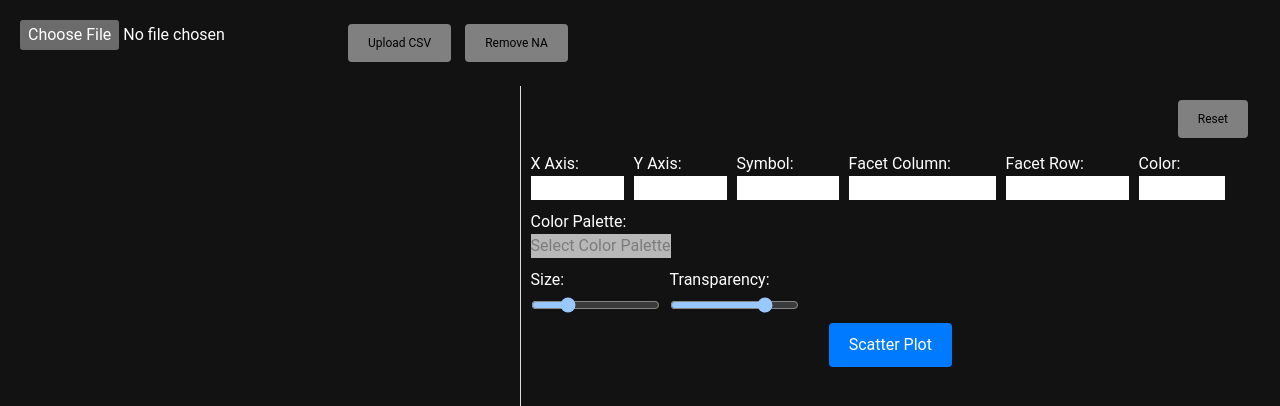
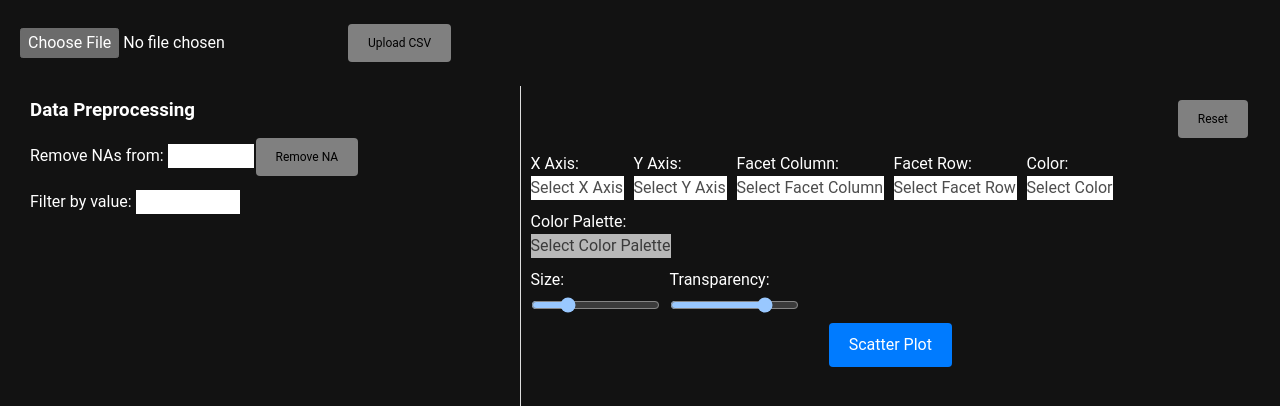
Before and after one commit to ks6pita/plot-ex, a Vue app in the folder frontend/: page / in a window 1280 px wide. Shown: the top 406 px of the page. Built offline with nearby package versions, Linux system fonts and the light colour scheme.

Commit message:
add value filter

```diff
--- a/frontend/components.d.ts
+++ b/frontend/components.d.ts
@@ -7,6 +7,10 @@ export {}
 
 declare module 'vue' {
   export interface GlobalComponents {
+    DataTable: typeof import('./src/components/DataTable.vue')['default']
+    DescribedTable: typeof import('./src/components/DescribedTable.vue')['default']
+    FileUpload: typeof import('./src/components/FileUpload.vue')['default']
     HelloWorld: typeof import('./src/components/HelloWorld.vue')['default']
+    ScatterPlot: typeof import('./src/components/ScatterPlot.vue')['default']
   }
 }
--- a/frontend/src/App.vue
+++ b/frontend/src/App.vue
@@ -1,6 +1,6 @@
 <script setup lang="ts">
 import axios from "axios";
-import { ref, reactive, computed } from "vue";
+import { ref, reactive, computed, watch } from "vue";
 import Plotly from "plotly.js-dist-min";
 
 // APIエンドポイントの設定
@@ -37,7 +37,6 @@ const plotSettings = reactive({
   color: '',
   facet_col: '',
   facet_row: '',
-  symbol: '',
   size: 6,
   opacity: 0.8,
   colorPalette: ''
@@ -72,14 +71,26 @@ const handleUpload = async () => {
 };
 
 // NA値を削除する処理
-const handleRemoveNA = async () => {
+const handleRemoveNA = async (columns: string[]) => {
   try {
     error.value = null; // エラーメッセージをクリア
-    const response = await axios.post(endpoint + "/remove_na"); // サーバーにNA値削除をリクエスト
+    const response = await axios.post(endpoint + "/remove_na", { columns }); // サーバーにNA値削除をリクエスト
     updateTableState(response.data); // レスポンスデータでテーブルの状態を更新
   } catch (error) {
     console.error("Remove NA error:", error);
     error.value = "Error removing NA values"; // エラーメッセージを設定
+  }
+};
+
+// 指定した値の範囲でフィルタリングする処理
+const handleFilterByValue = async (column: string, values: any[]) => {
+  try {
+    error.value = null; // エラーメッセージをクリア
+    const response = await axios.post(endpoint + "/filter_by_value", { column, values }); // サーバーにフィルタをリクエスト
+    updateTableState(response.data); // レスポンスデータでテーブルの状態を更新
+  } catch (error) {
+    console.error("Filter by value error:", error);
+    error.value = "Error filtering by value"; // エラーメッセージを設定
   }
 };
 
@@ -111,7 +122,6 @@ const resetPlotSettings = () => {
   plotSettings.color = '';
   plotSettings.facet_col = '';
   plotSettings.facet_row = '';
-  plotSettings.symbol = '';
   plotSettings.size = 6;
   plotSettings.opacity = 0.8;
   plotSettings.colorPalette = '';
@@ -144,30 +154,46 @@ const getNonNumericColumns = computed(() => {
 
 // 選択されたパラメータに応じてドロップダウンの背景色を変更する関数
 const dropdownStyle = (selected: string) => {
-  if (selected) {
-    if (selected === 'Default') {
-      return { backgroundColor: 'white' };
-    }
-    return { backgroundColor: 'lightblue' };
-  }
-  return { backgroundColor: 'white' };
+  return selected ? { backgroundColor: 'lightblue', color: '#4d4d4d' } : { backgroundColor: 'white', color: '#4d4d4d' };
 };
 
 // カラーパレットの選択肢
 const colorPalettes = ['Default', 'jet', 'RdBu', 'RdBu_r', 'Blues', 'Reds', 'Greens'];
 
+// カラムのユニーク値または数値範囲を取得する関数
+const columnValues = ref<any[]>([]);
+const selectedRemoveNAColumn = ref<string | null>(null);
+const selectedFilterColumn = ref<string | null>(null);
+const selectedFilterValues = ref<any[]>([]);
+
+watch(selectedFilterColumn, async (newColumn) => {
+  if (newColumn) {
+    try {
+      const response = await axios.post(endpoint + "/get_column_values", { column: newColumn });
+      columnValues.value = response.data.values;
+      selectedFilterValues.value = [];
+    } catch (error) {
+      console.error("Error fetching column values:", error);
+      error.value = "Error fetching column values"; // エラーメッセージを設定
+    }
+  } else {
+    columnValues.value = [];
+  }
+});
 </script>
 
 <template>
   <div class="container">
-    <div class="controls">
-      <!-- ファイル選択用のインプット -->
-      <input type="file" @change="handleFileChange" />
-      <!-- CSVファイルアップロードボタン -->
-      <button type="button" @click="handleUpload">Upload CSV</button>
-      <!-- NA値削除ボタン -->
-      <button type="button" @click="handleRemoveNA">Remove NA</button>
-    </div>
+    <!-- ヘッダーエリア -->
+    <header class="header">
+      <div class="header-left">
+        <input type="file" @change="handleFileChange" />
+        <button type="button" @click="handleUpload">Upload CSV</button>
+        <div v-if="tableState.data.length > 0 && tableState.headers.length > 0" class="table-info">
+          <p>Columns: {{ tableState.headers.length }}, Rows: {{ tableState.data.length }}</p>
+        </div>
+      </div>
+    </header>
 
     <!-- エラーメッセージの表示 -->
     <p v-if="error" style="color: red;">{{ error }}</p>
@@ -175,9 +201,43 @@ const colorPalettes = ['Default', 'jet', 'RdBu', 'RdBu_r', 'Blues', 'Reds', 'Gre
     <!-- データ表示とプロットエリア -->
     <div class="split-view">
       <div class="left-view">
-        <!-- オリジナルデータテーブルの情報表示 -->
-        <div v-if="tableState.data.length > 0 && tableState.headers.length > 0" class="table-info">
-          <p>Columns: {{ tableState.headers.length }}, Rows: {{ tableState.data.length }}</p>
+        <!-- 前処理エリア -->
+        <div class="preprocessing-controls">
+          <h3>Data Preprocessing</h3>
+          <div>
+            <label>
+              Remove NAs from:
+              <select v-model="selectedRemoveNAColumn" :style="dropdownStyle(selectedRemoveNAColumn)">
+                <option value="">All Columns</option>
+                <option v-for="header in tableState.headers" :key="header" :value="header">{{ header }}</option>
+              </select>
+            </label>
+            <button type="button" @click="handleRemoveNA(selectedRemoveNAColumn ? [selectedRemoveNAColumn] : [])">Remove NA</button>
+          </div>
+          <div>
+            <label>
+              Filter by value:
+              <select v-model="selectedFilterColumn" :style="dropdownStyle(selectedFilterColumn)">
+                <option value="">Select Column</option>
+                <option v-for="header in tableState.headers" :key="header" :value="header">{{ header }}</option>
+              </select>
+            </label>
+            <div v-if="columnValues.length > 0">
+              <label v-if="typeof columnValues[0] === 'number'">
+                Range:
+                <input type="number" v-model.number="columnValues[0]" />
+                to
+                <input type="number" v-model.number="columnValues[1]" />
+              </label>
+              <label v-else>
+                Values:
+                <select multiple v-model="selectedFilterValues">
+                  <option v-for="value in columnValues" :key="value" :value="value">{{ value }}</option>
+                </select>
+              </label>
+              <button type="button" @click="handleFilterByValue(selectedFilterColumn, selectedFilterValues)">Filter</button>
+            </div>
+          </div>
         </div>
 
         <!-- オリジナルデータテーブルの表示 -->
@@ -249,13 +309,6 @@ const colorPalettes = ['Default', 'jet', 'RdBu', 'RdBu_r', 'Blues', 'Reds', 'Gre
               </select>
             </label>
             <label>
-              Symbol:
-              <select v-model="plotSettings.symbol" :style="dropdownStyle(plotSettings.symbol)">
-                <option value="">Select Symbol</option>
-                <option v-for="header in getNonNumericColumns" :key="header" :value="header">{{ header }}</option>
-              </select>
-            </label>
-            <label>
               Facet Column:
               <select v-model="plotSettings.facet_col" :style="dropdownStyle(plotSettings.facet_col)">
                 <option value="">Select Facet Column</option>
@@ -312,9 +365,23 @@ const colorPalettes = ['Default', 'jet', 'RdBu', 'RdBu_r', 'Blues', 'Reds', 'Gre
   padding: 20px;
 }
 
+/* ヘッダーエリアのスタイル */
+.header {
+  display: flex;
+  align-items: center;
+  justify-content: flex-start;
+  margin-bottom: 20px;
+}
+
+/* ヘッダー左部分のスタイル */
+.header-left {
+  display: flex;
+  align-items: center;
+  gap: 10px;
+}
+
 /* コントロールエリアのスタイル */
 .controls {
-  margin-bottom: 20px;
   display: flex;
   gap: 10px;
 }
@@ -340,8 +407,8 @@ input[type="file"] {
 
 /* テーブル情報のスタイル */
 .table-info {
-  margin-bottom: 10px;
   font-size: 14px;
+  text-align: left;
 }
 
 /* テーブルコンテナのスタイル */
@@ -382,6 +449,7 @@ tr:nth-child(even) {
   word-wrap: break-word;
 }
 
+/* プロット設定のスタイル */
 .plot-settings {
   margin-bottom: 20px;
   display: flex;
@@ -400,7 +468,7 @@ tr:nth-child(even) {
   font-size: 14px;
   border: 1px solid #ddd;
   background-color: white;
-  color: #333;
+  color: #4d4d4d;
 }
 
 .plot-controls {
@@ -490,4 +558,17 @@ tr:nth-child(even) {
   background-color: #f2f2f2;
   z-index: 2;
 }
+
+/* 前処理コントロールのスタイル */
+.preprocessing-controls {
+  margin-bottom: 20px;
+}
+
+.preprocessing-controls h3 {
+  margin-bottom: 10px;
+}
+
+.preprocessing-controls div {
+  margin-bottom: 10px;
+}
 </style>
```
Also changed, not shown: 1 other file (tests, documents, lock files or other folders).
